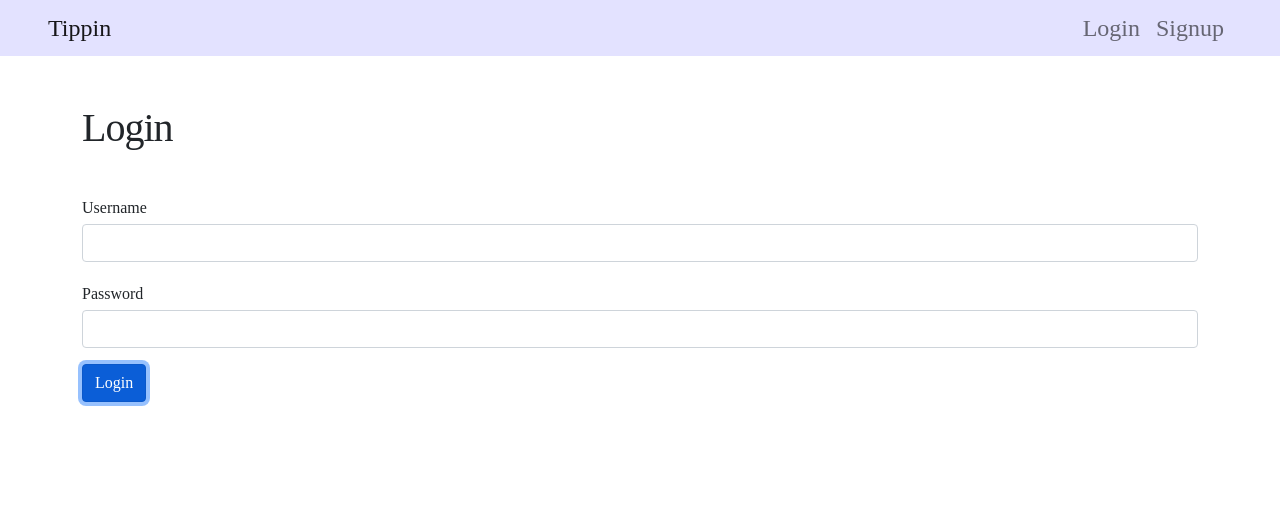
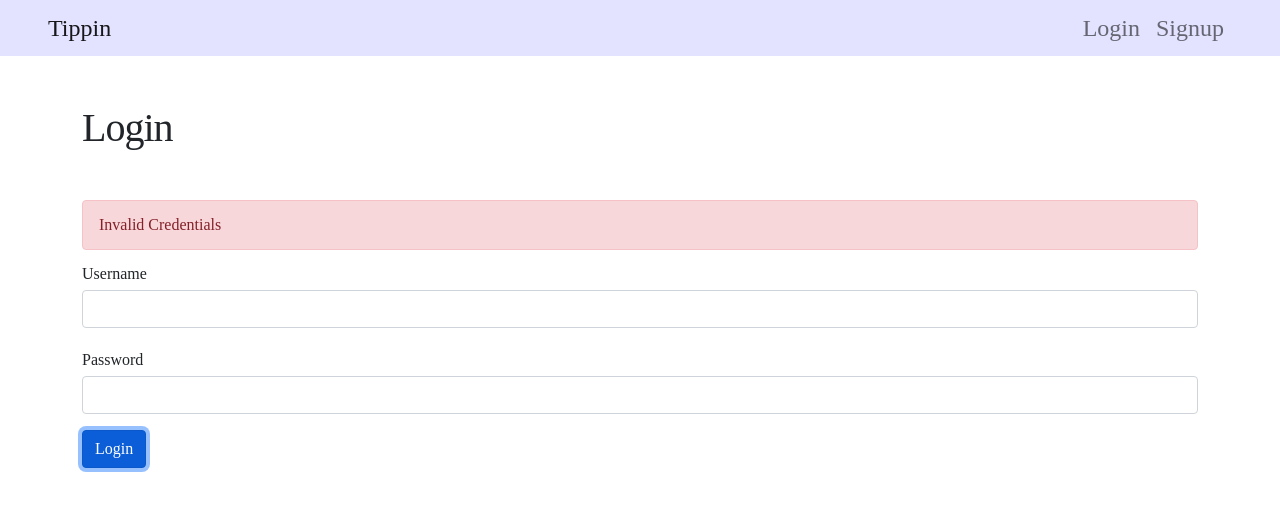
Before and after one commit to Ayoitsjason/Coursera_React, a React (Create React App) app in the folder confusion/: page /login in a window 1280 px wide. Both pictures are taken after typing "Sample", "Sample" into the empty fields and a click on the button "Login". Shown: the top 510 px of the page. Built offline with nearby package versions, Linux system fonts and the light colour scheme; no server answers.

Commit message:
Added error message if users credentials are incorrect in login page

```diff
--- a/confusion/src/components/waitlist/Login.js
+++ b/confusion/src/components/waitlist/Login.js
@@ -22,6 +22,11 @@ const Login = ({ updateAuth, navigate }) => {
   return (
     <div className="container">
       <h1 className="my-5">Login</h1>
+      {errorMessages ? (
+        <Alert key="danger" variant="danger">
+          {errorMessages}
+        </Alert>
+      ) : null}
       <Formik
         initialValues={{ username: "", password: "" }}
         validateOnChange={false}
```
